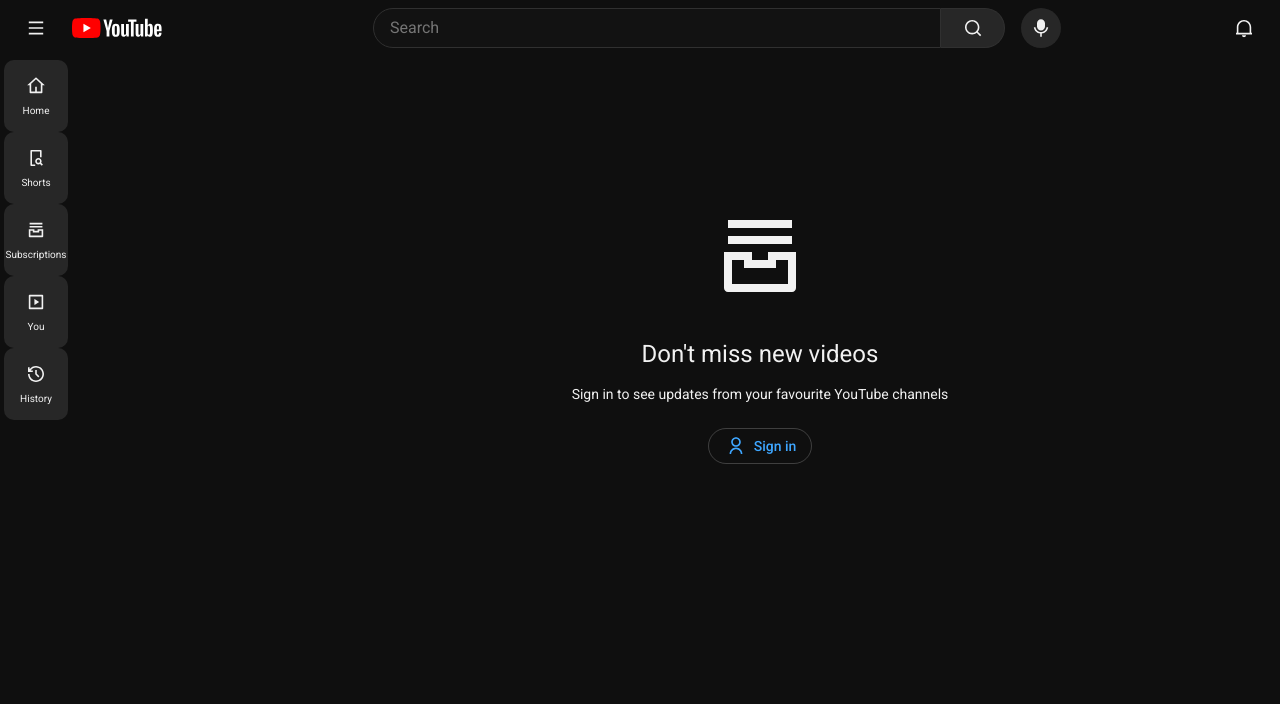
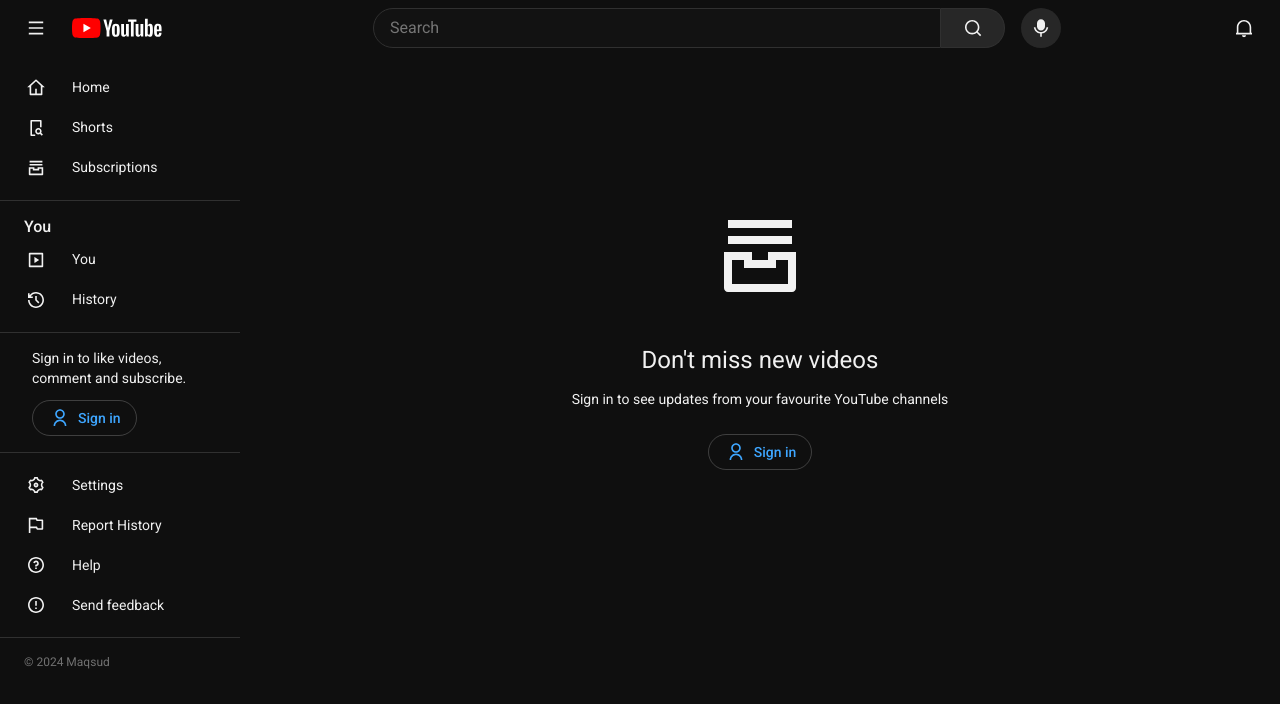
Before and after one commit to maqsudtolipov/youtube-clone, a React (Vite) app in the folder client/: page /feed/subscriptions-n in a window 1280 px wide. Shown: the top 704 px of the page. Built offline with nearby package versions, Linux system fonts and the light colour scheme.

Commit message:
🧹 Refactor error pages into one Error component

```diff
--- a/client/src/AppRoutes.jsx
+++ b/client/src/AppRoutes.jsx
@@ -7,6 +7,8 @@
 import PageNotFound from './pages/PageNotFound.jsx';
 import Subscriptions from './pages/Subscriptions.jsx';
 import Channel from './pages/Channel/Channel.jsx';
+import { RiGhostLine, RiHome4Line } from 'react-icons/ri';
+import Button from './components/Button/Button.jsx';
 
 const router = createBrowserRouter([
   {
--- /dev/null
+++ b/client/src/components/Error/Error.jsx
@@ -0,0 +1,45 @@
+import React from 'react';
+import styled from 'styled-components';
+
+const StyledError = styled.div`
+  padding: 14rem 0;
+
+  display: flex;
+  flex-direction: column;
+  align-items: center;
+
+  text-align: center;
+
+  h3 {
+    margin-bottom: 1.6rem;
+    font-size: 2.4rem;
+    font-weight: 400;
+  }
+`;
+
+const Icon = styled.div`
+  svg {
+    font-size: 12rem;
+  }
+`;
+
+const Message = styled.div`
+  padding: 2.4rem 0;
+`;
+
+const Error = ({ icon, message, description, button }) => {
+  return (
+    <StyledError>
+      {icon && <Icon>{icon}</Icon>}
+
+      <Message className="message">
+        <h3>{message}</h3>
+        <p>{description}</p>
+      </Message>
+
+      {button && button}
+    </StyledError>
+  );
+};
+
+export default Error;
--- a/client/src/layout/AppLayout.jsx
+++ b/client/src/layout/AppLayout.jsx
@@ -11,7 +11,7 @@
 // TODO: Move toggle sidebar to context, because state re-renders main
 function AppLayout() {
   const [isHidden, setIsHidden] = useState(false);
-  const [isFolded, setIsFolded] = useState(true);
+  const [isFolded, setIsFolded] = useState(false);
 
   function handleHide() {
     setIsHidden((s) => !s);
--- a/client/src/pages/Channel/Channel.jsx
+++ b/client/src/pages/Channel/Channel.jsx
@@ -1,6 +1,10 @@
 import ChannelBanner from './ChannelBanner.jsx';
 import ChannelHeader from './ChannelHeader.jsx';
 import Tabs from '../../components/Tabs/Tabs.jsx';
+import { RiArchiveStackLine, RiFilmLine, RiUserLine } from 'react-icons/ri';
+import Button from '../../components/Button/Button.jsx';
+import Error from '../../components/Error/Error.jsx';
+import React from 'react';
 
 const Channel = () => {
   return (
@@ -8,6 +12,10 @@
       <ChannelBanner />
       <ChannelHeader />
       <Tabs />
+      <Error
+        icon={<RiFilmLine />}
+        description="This channel doesn't have any content"
+      />
     </div>
   );
 };
--- a/client/src/pages/PageNotFound.jsx
+++ b/client/src/pages/PageNotFound.jsx
@@ -1,49 +1,21 @@
 import React from 'react';
-import styled from 'styled-components';
-import { RiArchiveStackLine, RiGhostLine, RiHome4Line } from 'react-icons/ri';
+import { RiGhostLine, RiHome4Line } from 'react-icons/ri';
 import Button from '../components/Button/Button.jsx';
-
-const StyledSignInFirst = styled.div`
-  padding-top: 14rem;
-
-  display: flex;
-  flex-direction: column;
-  align-items: center;
-
-  text-align: center;
-
-  .icon {
-    font-size: 12rem;
-  }
-
-  h3 {
-    margin-bottom: 1.6rem;
-    font-size: 2.4rem;
-    font-weight: 400;
-  }
-`;
-
-const Message = styled.div`
-  padding: 2.4rem 0;
-`;
+import Error from '../components/Error/Error.jsx';
 
 const PageNotFound = () => {
   return (
-    <StyledSignInFirst>
-      <RiGhostLine className="icon" />
-
-      <Message className="message">
-        <h3>404 | Page Not Found</h3>
-        <p>
-          This page isn't available. Sorry about that. Try searching for
-          something else.
-        </p>
-      </Message>
-
-      <Button icon={<RiHome4Line />} bordered={true}>
-        Go Home
-      </Button>
-    </StyledSignInFirst>
+    <Error
+      icon={<RiGhostLine />}
+      message="404 | Page Not Found"
+      description="This page isn't available. Sorry about that. Try searching for
+          something else."
+      button={
+        <Button icon={<RiHome4Line />} bordered={true}>
+          Go Home
+        </Button>
+      }
+    />
   );
 };
 
--- a/client/src/pages/SignInFirst.jsx
+++ b/client/src/pages/SignInFirst.jsx
@@ -1,45 +1,20 @@
-import styled from 'styled-components';
 import Button from '../components/Button/Button.jsx';
 import { RiArchiveStackLine, RiUserLine } from 'react-icons/ri';
-
-const StyledSignInFirst = styled.div`
-  padding-top: 14rem;
-
-  display: flex;
-  flex-direction: column;
-  align-items: center;
-
-  text-align: center;
-
-  .icon {
-    font-size: 12rem;
-  }
-
-  h3 {
-    margin-bottom: 1.6rem;
-    font-size: 2.4rem;
-    font-weight: 400;
-  }
-`;
-
-const Message = styled.div`
-  padding: 2.4rem 0;
-`;
+import Error from '../components/Error/Error.jsx';
+import React from 'react';
 
 const SignInFirst = ({ icon, title, description }) => {
   return (
-    <StyledSignInFirst>
-      <RiArchiveStackLine className="icon" />
-
-      <Message className="message">
-        <h3>Don't miss new videos</h3>
-        <p>Sign in to see updates from your favourite YouTube channels</p>
-      </Message>
-
-      <Button icon={<RiUserLine />} bordered={true}>
-        Sign in
-      </Button>
-    </StyledSignInFirst>
+    <Error
+      icon={<RiArchiveStackLine />}
+      message="Don't miss new videos"
+      description="Sign in to see updates from your favourite YouTube channels"
+      button={
+        <Button icon={<RiUserLine />} bordered={true}>
+          Sign in
+        </Button>
+      }
+    />
   );
 };
 
```
